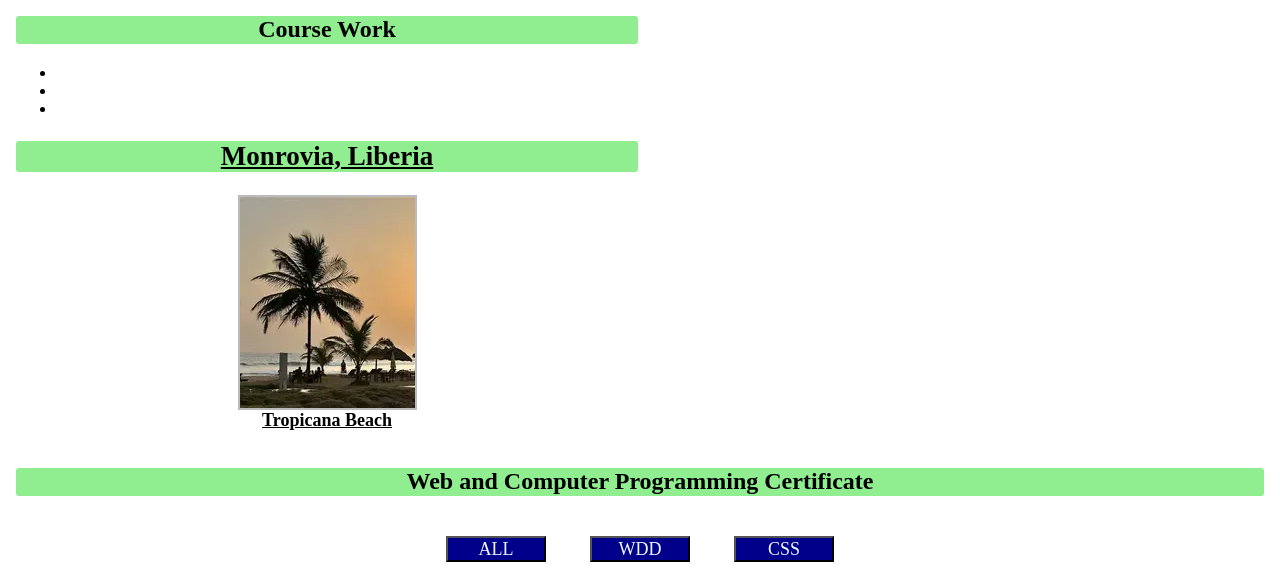
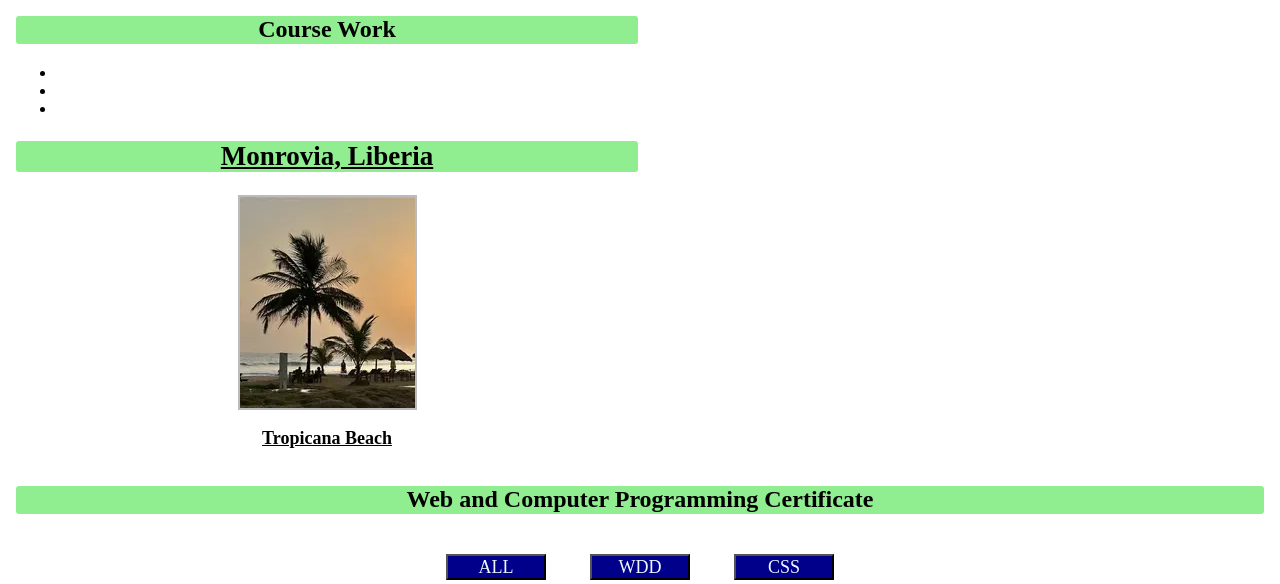
Before and after one commit to MulubahzumuKSipor/wdd231, a plain HTML site: page index.html in a window 1280 px wide. Shown: the part 207-791 px from the top of the page. Drawn offline with Linux system fonts and the light colour scheme.

Commit message:
Update index.html

```diff
--- a/index.html
+++ b/index.html
@@ -41,7 +41,8 @@
             <section/>
             <section class="middle-right">
                     <h2>Monrovia, Liberia</h2>
-                    <p><img src="images/tropicana_beach1.webp" alt="Tropicana Beach">Tropicana Beach</p>
+                    <img src="images/tropicana_beach1.webp" alt="Tropicana Beach">
+                <p>Tropicana Beach</p>
             </section>
         </div>
         <section class="bottom">
```
